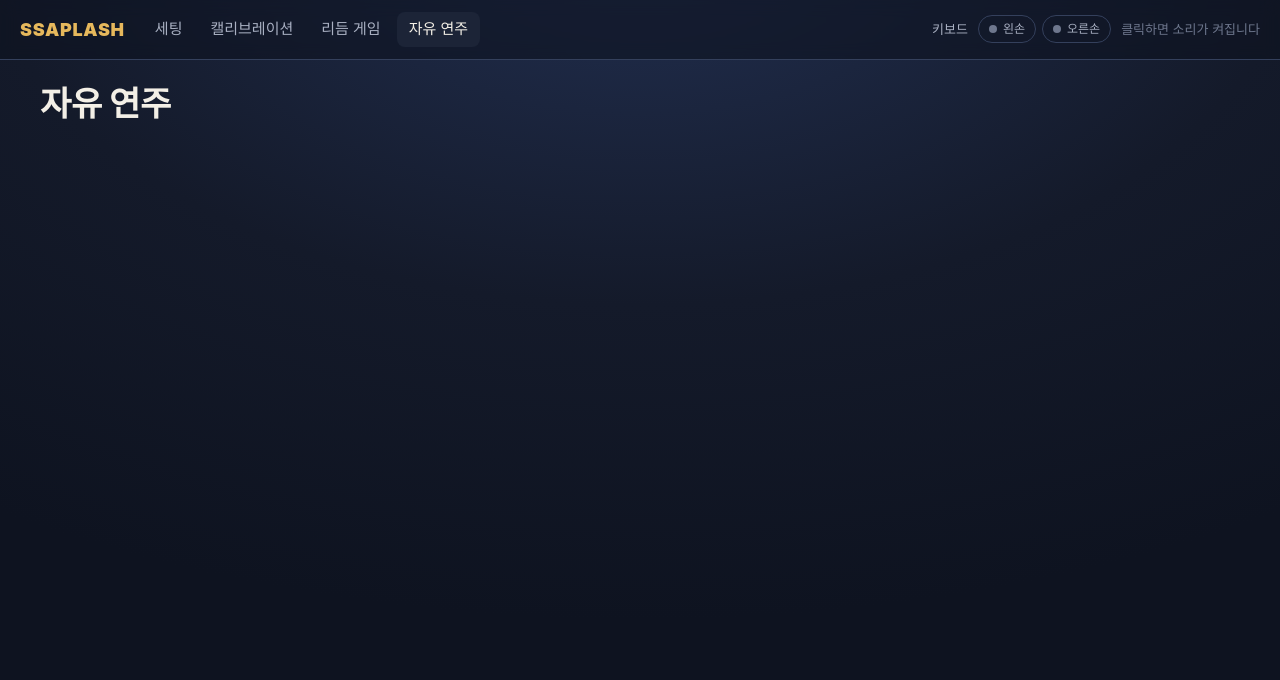
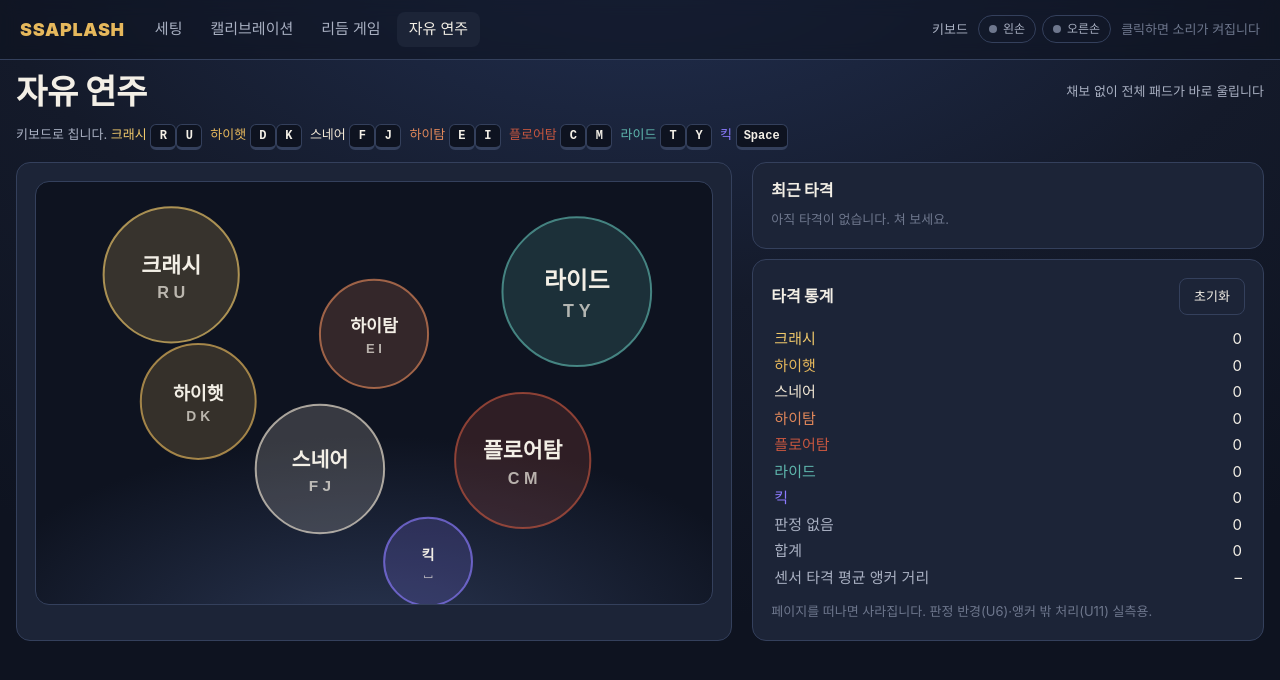
Before and after one commit to SSAPLASH/SSAPLASH, a React (Vite) app in the folder FE/: page /free in a window 1280 px wide. Shown: the top 680 px of the page. Built offline with nearby package versions, Linux system fonts and the light colour scheme; a web font is replaced by a local one.

Commit message:
[S15P31A307-74] feat: 자유 연주 화면 구현

```diff
--- a/FE/src/pages/FreePlayPage.tsx
+++ b/FE/src/pages/FreePlayPage.tsx
@@ -1,7 +1,204 @@
+// 자유 연주 (MODE-02, 설계 4-3). 채보 없이 치면 바로 울린다.
+// 소리·텔레메트리는 bootstrap의 공용 경로가 내고, 이 페이지는 표시(플래시·최근 타격·통계)와
+// 포인터 기준면 등록만 맡는다. 화면 구조는 Claude Design UI로 교체 예정이라 최소로 둔다.
+import { useEffect, useRef, useState } from 'react';
+import { Link } from 'react-router-dom';
+import { KitCanvas } from '@/components/KitCanvas';
+import { useSettings } from '@/store/settingsStore';
+import { useLive } from '@/store/liveStore';
+import { LANE_ORDER, PAD_META, STICK_PADS, type PadId } from '@/domain/pads';
+import { isProfileComplete } from '@/domain/calibration';
+import { addHit, emptyHitStats, meanSensorDistance } from '@/domain/hitStats';
+import { inputManager, pointerSource } from '@/app/sources';
+import { setSoundOnHit } from '@/app/bootstrap';
+
+const keyLabel = (code: string) => code.replace('Key', '').replace('Space', 'Space').replace('Digit', '');
+
 export function FreePlayPage() {
+  const kitLayout = useSettings((s) => s.kitLayout);
+  const keyMap = useSettings((s) => s.keyMap);
+  const profile = useSettings((s) => s.profile);
+  const sensorKind = useSettings((s) => s.sensorKind);
+  const pointerHitKeys = useSettings((s) => s.pointerHitKeys);
+  const activeSensor = useLive((s) => s.activeSensor);
+  const pose = useLive((s) => s.pose);
+  const lastHit = useLive((s) => s.lastHit);
+  const sourceState = useLive((s) => s.sourceState);
+  const sourceMessage = useLive((s) => s.sourceMessage);
+  const connected = useLive((s) => s.connected);
+
+  const flashes = useRef(new Map<PadId, number>());
+  const [stats, setStats] = useState(emptyHitStats);
+
+  // 진입: 소리 켜기 복구(리듬 게임이 꺼 두었을 수 있음), 채보 후보 제한 해제
+  useEffect(() => {
+    setSoundOnHit(true);
+    inputManager.setCandidateProvider(null);
+  }, []);
+
+  // 타격마다 플래시·통계. 자세(60Hz)와 분리하려고 store를 직접 구독한다
+  useEffect(() => {
+    return useLive.subscribe((s, prev) => {
+      if (s.hitSeq === prev.hitSeq || !s.lastHit) return;
+      if (s.lastHit.pad) flashes.current.set(s.lastHit.pad, performance.now());
+      const hit = s.lastHit;
+      setStats((st) => addHit(st, hit));
+    });
+  }, []);
+
+  const calDone = isProfileComplete(profile, STICK_PADS);
+  const sensorOn = activeSensor !== 'none';
+  const nearest = lastHit && lastHit.source !== 'keyboard' ? inputManager.previewPad(lastHit.pose) : null;
+  const meanDist = meanSensorDistance(stats);
+
+  // 안내 줄 (설계 4-3 표)
+  let guide: React.ReactNode;
+  if (sensorKind === 'none') {
+    guide = (
+      <>
+        키보드로 칩니다.{' '}
+        {LANE_ORDER.map((pad) => (
+          <span key={pad} style={{ marginRight: 8 }}>
+            <span style={{ color: PAD_META[pad].color }}>{PAD_META[pad].label}</span>{' '}
+            {Object.entries(keyMap)
+              .filter(([, b]) => b.pad === pad)
+              .map(([code]) => (
+                <kbd className="kbd" key={code}>
+                  {keyLabel(code)}
+                </kbd>
+              ))}
+          </span>
+        ))}
+      </>
+    );
+  } else {
+    const calNote = !calDone && (
+      <>
+        캘리브레이션이 없어 센서 타격은 울리지 않습니다. <Link to="/calibration">캘리브레이션 하기</Link> · 키보드 타격은 그대로
+        동작합니다.
+      </>
+    );
+    if (sensorKind === 'pointer') {
+      guide = calDone ? (
+        <>
+          캔버스 위에 포인터를 두고 <kbd className="kbd">{keyLabel(pointerHitKeys.left)}</kbd>(왼손) /{' '}
+          <kbd className="kbd">{keyLabel(pointerHitKeys.right)}</kbd>(오른손) 또는 클릭으로 칩니다.
+        </>
+      ) : (
+        calNote
+      );
+    } else {
+      const conn =
+        sourceState === 'error'
+          ? `오류: ${sourceMessage ?? '알 수 없음'}`
+          : sourceState === 'connecting'
+            ? '연결 중…'
+            : connected[0] || connected[1]
+              ? `연결됨 (${connected[0] ? '왼손' : ''}${connected[0] && connected[1] ? '·' : ''}${connected[1] ? '오른손' : ''})`
+              : '연결 안 됨 — 세팅에서 연결하세요.';
+      guide = (
+        <>
+          {sensorKind === 'ble' ? 'BLE 스틱' : 'WebSocket'} {conn} {calNote}
+        </>
+      );
+    }
+  }
+
   return (
-    <main className="main">
-      <h1>자유 연주</h1>
+    <main className="main wide">
+      <div className="row" style={{ justifyContent: 'space-between', marginBottom: 12 }}>
+        <h1>자유 연주</h1>
+        <span className="small dim">채보 없이 전체 패드가 바로 울립니다</span>
+      </div>
+      <p className="small dim" style={{ marginBottom: 12 }}>
+        {guide}
+      </p>
+
+      <div className="grid-2">
+        <div className="card col">
+          <KitCanvas
+            layout={kitLayout}
+            keyMap={keyMap}
+            anchors={profile?.anchors}
+            flashes={flashes}
+            poses={pose}
+            showPoses={sensorOn}
+            surfaceRef={(el) => pointerSource.setSurface(el)}
+          />
+        </div>
+
+        <div className="col">
+          <div className="card col">
+            <h3>최근 타격</h3>
+            {lastHit ? (
+              <div className="row" style={{ gap: 16, flexWrap: 'wrap' }}>
+                <div className="stat">
+                  <span className="v" style={{ color: lastHit.pad ? PAD_META[lastHit.pad].color : 'inherit' }}>
+                    {lastHit.pad ? PAD_META[lastHit.pad].label : '판정 없음'}
+                  </span>
+                  <span className="k">패드</span>
+                </div>
+                <div className="stat">
+                  <span className="v">{lastHit.stickId === 0 ? 'L' : 'R'}</span>
+                  <span className="k">손</span>
+                </div>
+                <div className="stat">
+                  <span className="v">{lastHit.velocity}</span>
+                  <span className="k">벨로시티</span>
+                </div>
+                <div className="stat">
+                  <span className="v" style={{ fontSize: 20 }}>
+                    {lastHit.source}
+                  </span>
+                  <span className="k">소스</span>
+                </div>
+                {nearest && (
+                  <div className="stat">
+                    <span className="v" style={{ fontSize: 20 }}>
+                      {PAD_META[nearest.pad].label} {nearest.distanceDeg.toFixed(1)}°
+                    </span>
+                    <span className="k">{nearest.inside ? '앵커 안' : '가장 가까운 패드 (앵커 밖)'}</span>
+                  </div>
+                )}
+              </div>
+            ) : (
+              <p className="small faint">아직 타격이 없습니다. 쳐 보세요.</p>
+            )}
+          </div>
+
+          <div className="card col">
+            <div className="row" style={{ justifyContent: 'space-between' }}>
+              <h3>타격 통계</h3>
+              <button className="btn-ghost small" onClick={() => setStats(emptyHitStats())}>
+                초기화
+              </button>
+            </div>
+            <table>
+              <tbody>
+                {LANE_ORDER.map((pad) => (
+                  <tr key={pad}>
+                    <td style={{ color: PAD_META[pad].color }}>{PAD_META[pad].label}</td>
+                    <td style={{ textAlign: 'right' }}>{stats.byPad[pad]}</td>
+                  </tr>
+                ))}
+                <tr>
+                  <td className="dim">판정 없음</td>
+                  <td style={{ textAlign: 'right' }}>{stats.unresolved}</td>
+                </tr>
+                <tr>
+                  <td className="dim">합계</td>
+                  <td style={{ textAlign: 'right' }}>{stats.total}</td>
+                </tr>
+                <tr>
+                  <td className="dim">센서 타격 평균 앵커 거리</td>
+                  <td style={{ textAlign: 'right' }}>{meanDist === null ? '–' : `${meanDist.toFixed(1)}°`}</td>
+                </tr>
+              </tbody>
+            </table>
+            <p className="small faint">페이지를 떠나면 사라집니다. 판정 반경(U6)·앵커 밖 처리(U11) 실측용.</p>
+          </div>
+        </div>
+      </div>
     </main>
   );
 }
```
